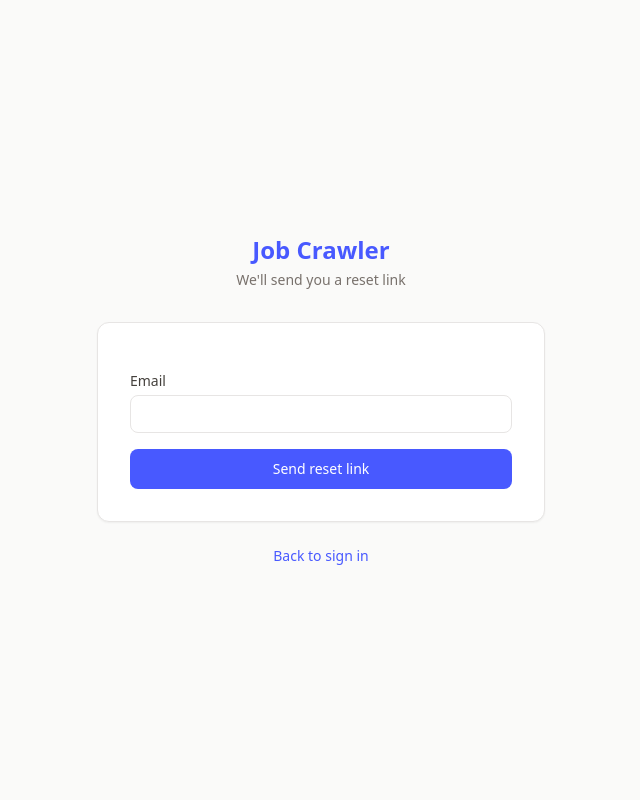
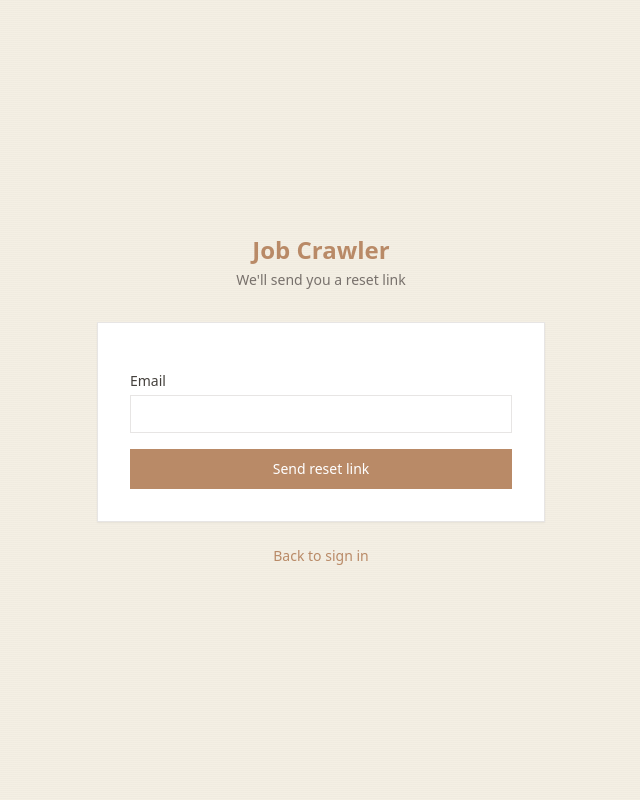
Before and after one commit to ruth-tirusew/yet-another-autoapply, a FastAPI app: page /forgot-password in a window 1280 px wide. Shown: the whole page, without its empty margins (319-959 px from the left). Run offline with FastAPI, Linux system fonts and the light colour scheme; some libraries are stand-ins or nearby versions.

Commit message:
cleanup: match auth theme with the rest of the pages

```diff
--- a/src/web/templates/auth/forgot_password.html
+++ b/src/web/templates/auth/forgot_password.html
@@ -26,7 +26,7 @@
       class="w-full px-3 py-2 rounded-lg border border-stone-200 dark:border-stone-700 bg-white dark:bg-stone-800 text-sm">
   </div>
   <button type="submit"
-    class="w-full py-2.5 rounded-lg bg-brand text-white text-sm font-medium hover:bg-blue-700 transition-colors">
+    class="w-full py-2.5 rounded-lg bg-brand text-white text-sm font-medium hover:opacity-90 transition-colors">
     Send reset link
   </button>
 </form>
--- a/src/web/templates/auth/guest_base.html
+++ b/src/web/templates/auth/guest_base.html
@@ -8,22 +8,32 @@
   <script>
     tailwind.config = {
       darkMode: 'class',
-      theme: { extend: { colors: { brand: '#4859FF' } } }
+      theme: { extend: { colors: { brand: '#B98A67' } } }
     }
   </script>
   <script src="https://unpkg.com/htmx.org@2.0.4"></script>
   <style>
     html { color-scheme: light; }
     html.dark { color-scheme: dark; }
+
+    /* Papery design: flat edges everywhere, no rounded corners. */
+    *, *::before, *::after { border-radius: 0 !important; }
+
+    body {
+      background-color: #f4efe4;
+      background-image:
+        repeating-linear-gradient(rgba(0,0,0,0.015) 0 1px, transparent 1px 2px);
+    }
+    html.dark body { background-color: #2a2622; }
   </style>
 </head>
-<body class="bg-stone-50 text-stone-900 dark:bg-stone-950 dark:text-stone-100 min-h-screen flex items-center justify-center p-4">
+<body class="text-stone-900 dark:text-stone-100 min-h-screen flex items-center justify-center p-4">
   <div class="w-full max-w-md">
     <div class="text-center mb-8">
       <h1 class="text-2xl font-bold text-brand">Job Crawler</h1>
       <p class="text-sm text-stone-500 dark:text-stone-400 mt-1">{% block subtitle %}{% endblock %}</p>
     </div>
-    <div class="bg-white dark:bg-stone-900 border border-stone-200 dark:border-stone-800 rounded-xl p-8 shadow-sm">
+    <div class="bg-white dark:bg-stone-900 border border-stone-200 dark:border-stone-800 p-8 shadow-sm">
       {% block content %}{% endblock %}
     </div>
     <p class="text-center text-sm text-stone-500 dark:text-stone-400 mt-6">
--- a/src/web/templates/auth/login.html
+++ b/src/web/templates/auth/login.html
@@ -29,7 +29,7 @@
       class="w-full px-3 py-2 rounded-lg border border-stone-200 dark:border-stone-700 bg-white dark:bg-stone-800 text-sm">
   </div>
   <button type="submit"
-    class="w-full py-2.5 rounded-lg bg-brand text-white text-sm font-medium hover:bg-blue-700 transition-colors">
+    class="w-full py-2.5 rounded-lg bg-brand text-white text-sm font-medium hover:opacity-90 transition-colors">
     Sign in
   </button>
 </form>
--- a/src/web/templates/auth/register.html
+++ b/src/web/templates/auth/register.html
@@ -32,7 +32,7 @@
       class="w-full px-3 py-2 rounded-lg border border-stone-200 dark:border-stone-700 bg-white dark:bg-stone-800 text-sm">
   </div>
   <button type="submit"
-    class="w-full py-2.5 rounded-lg bg-brand text-white text-sm font-medium hover:bg-blue-700 transition-colors">
+    class="w-full py-2.5 rounded-lg bg-brand text-white text-sm font-medium hover:opacity-90 transition-colors">
     Create account
   </button>
 </form>
--- a/src/web/templates/auth/reset_password.html
+++ b/src/web/templates/auth/reset_password.html
@@ -28,7 +28,7 @@
       class="w-full px-3 py-2 rounded-lg border border-stone-200 dark:border-stone-700 bg-white dark:bg-stone-800 text-sm">
   </div>
   <button type="submit"
-    class="w-full py-2.5 rounded-lg bg-brand text-white text-sm font-medium hover:bg-blue-700 transition-colors">
+    class="w-full py-2.5 rounded-lg bg-brand text-white text-sm font-medium hover:opacity-90 transition-colors">
     Update password
   </button>
 </form>
```
